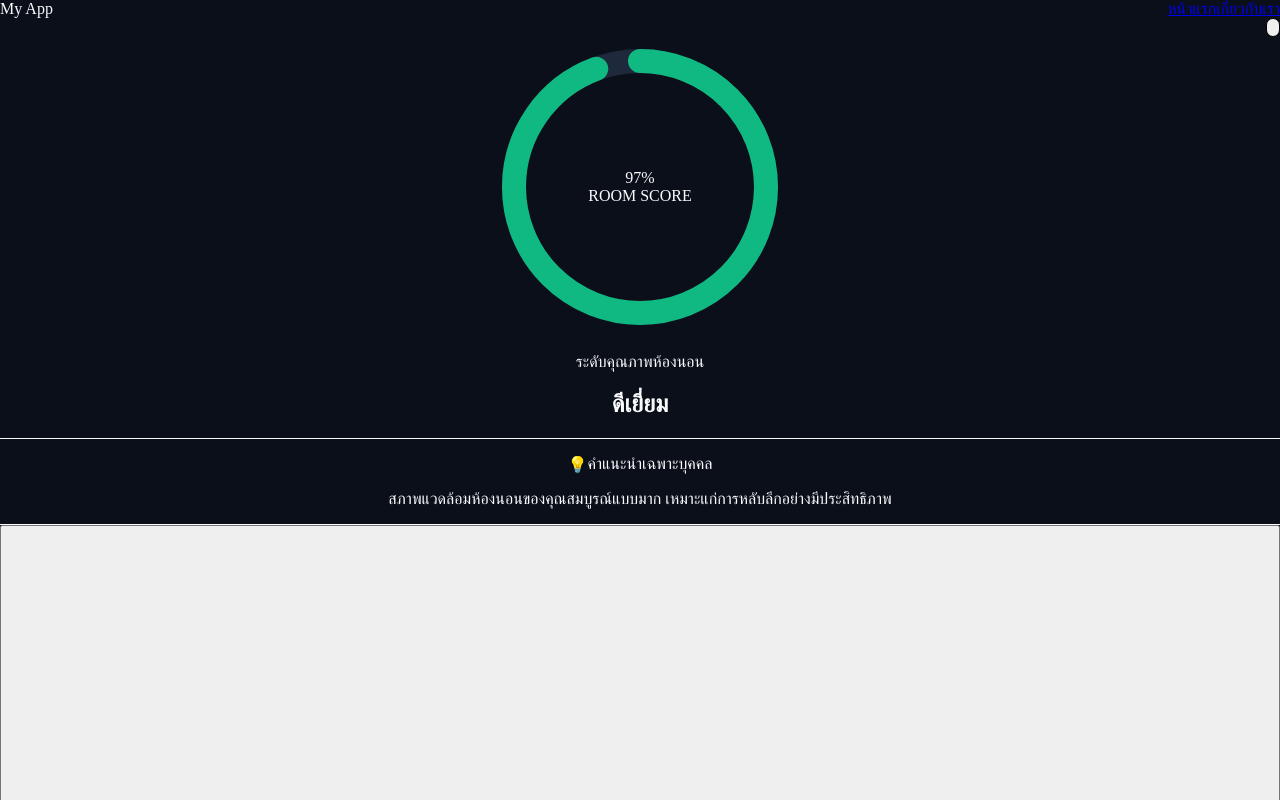
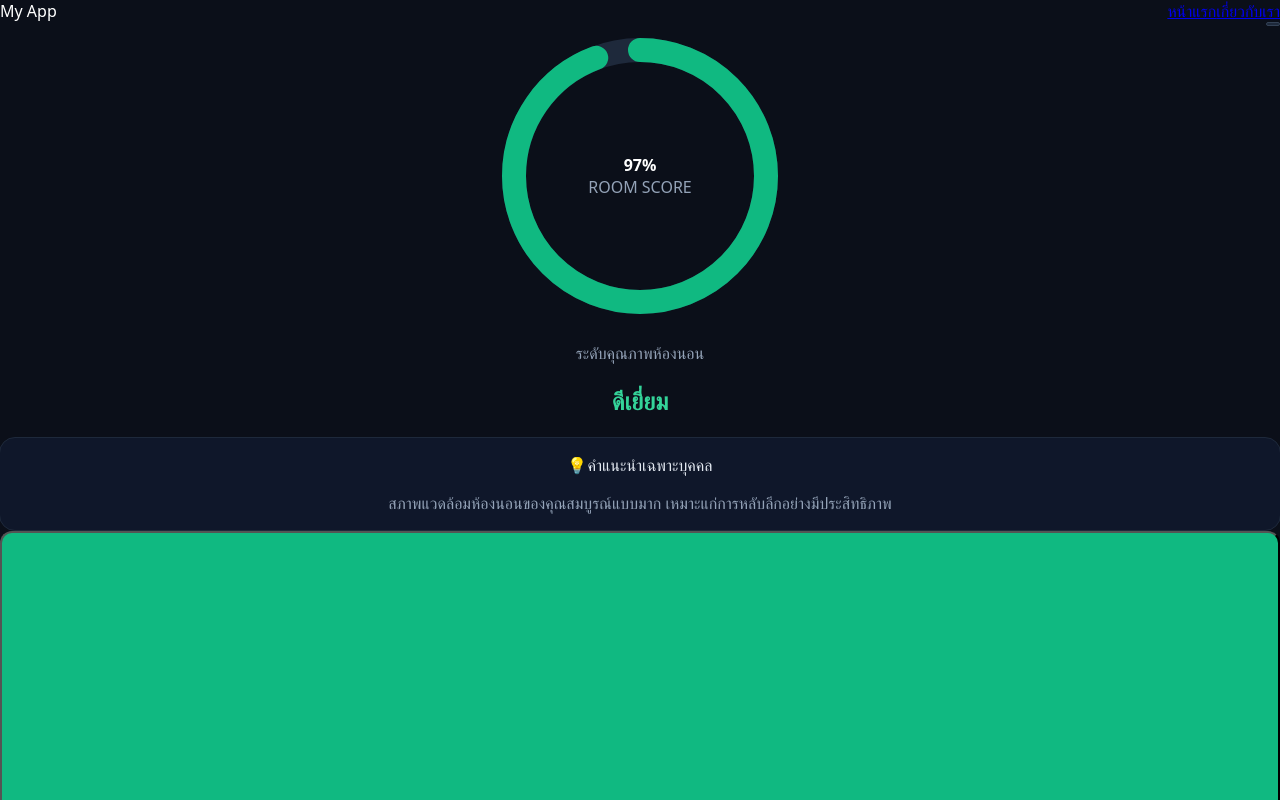
Before and after one commit to paradisesui/comflyyy, a Next.js app: page / in a window 1280 px wide. Shown: the top 800 px of the page. Built offline with nearby package versions, Linux system fonts and the light colour scheme.

Commit message:
fix style and fonts

```diff
--- a/app/globals.css
+++ b/app/globals.css
@@ -4,8 +4,9 @@
 
 html, body {
   background-color: #0b0f19 !important;
-  color: #f8fafc;
+  color: #ffffff;
   min-height: 100vh;
   margin: 0;
   padding: 0;
+  font-family: ui-sans-serif, system-ui, sans-serif, "Apple Color Emoji", "Segoe UI Emoji", "Segoe UI Symbol", "Noto Color Emoji";
 }
--- a/app/page.tsx
+++ b/app/page.tsx
@@ -5,19 +5,25 @@ export default function Home() {
   const recommendation = "สภาพแวดล้อมห้องนอนของคุณสมบูรณ์แบบมาก เหมาะแก่การหลับลึกอย่างมีประสิทธิภาพ";
 
   return (
-    <div className="w-full min-h-screen bg-[#0b0f19] text-white flex flex-col justify-between p-4 md:p-8 max-w-5xl mx-auto font-sans">
+    <div
+      style={{ backgroundColor: '#0b0f19', color: '#ffffff', minHeight: '100vh' }}
+      className="w-full flex flex-col justify-between p-4 md:p-8 max-w-4xl mx-auto font-sans"
+    >
 
       {/* Header ส่วนโปรไฟล์ด้านบน */}
       <div className="w-full flex justify-end pt-2">
-        <button className="bg-slate-800/80 p-2.5 rounded-full border border-slate-700 hover:bg-slate-700 transition shadow-md cursor-pointer">
-          <svg xmlns="http://www.w3.org/2000/svg" className="h-6 w-6 text-slate-300" fill="none" viewBox="0 0 24 24" stroke="currentColor">
+        <button
+          style={{ backgroundColor: '#1e293b', borderColor: '#334155' }}
+          className="p-3 rounded-full border transition cursor-pointer flex items-center justify-center"
+        >
+          <svg xmlns="http://www.w3.org/2000/svg" className="h-6 w-6" style={{ color: '#cbd5e1' }} fill="none" viewBox="0 0 24 24" stroke="currentColor">
             <path strokeLinecap="round" strokeLinejoin="round" strokeWidth={2} d="M16 7a4 4 0 11-8 0 4 4 0 018 0zM12 14a7 7 0 00-7 7h14a7 7 0 00-7-7z" />
           </svg>
         </button>
       </div>
 
       {/* Main Content Area */}
-      <div className="w-full flex flex-col items-center justify-center my-auto py-8 space-y-6">
+      <div className="w-full flex flex-col items-center justify-center my-auto py-6 space-y-6">
 
         {/* Circle Score Display */}
         <div className="relative flex items-center justify-center">
@@ -44,24 +50,27 @@ export default function Home() {
               />
             </svg>
             <div className="absolute flex flex-col items-center justify-center text-center">
-              <span className="text-5xl md:text-6xl font-black text-white tracking-tight">97%</span>
-              <span className="text-xs md:text-sm font-semibold tracking-widest text-slate-400 mt-1 uppercase">ROOM SCORE</span>
+              <span className="text-5xl md:text-6xl font-black text-white tracking-tight" style={{ fontWeight: 900 }}>97%</span>
+              <span className="text-xs md:text-sm font-semibold tracking-widest mt-1 uppercase" style={{ color: '#94a3b8' }}>ROOM SCORE</span>
             </div>
           </div>
         </div>
 
         {/* Level Label */}
         <div className="text-center space-y-1">
-          <p className="text-sm md:text-base text-slate-400 font-medium">ระดับคุณภาพห้องนอน</p>
-          <h2 className="text-2xl md:text-3xl font-extrabold text-emerald-400 tracking-wide">{level}</h2>
+          <p className="text-sm md:text-base font-medium" style={{ color: '#94a3b8' }}>ระดับคุณภาพห้องนอน</p>
+          <h2 className="text-3xl md:text-4xl font-extrabold tracking-wide" style={{ color: '#34d399', fontWeight: 800 }}>{level}</h2>
         </div>
 
         {/* AI Recommendation Box */}
-        <div className="w-full max-w-xl bg-slate-900/90 border border-slate-800 rounded-2xl p-5 md:p-6 text-slate-300 text-sm md:text-base leading-relaxed shadow-xl text-center">
-          <p className="font-semibold text-slate-200 mb-1.5 flex items-center justify-center gap-2">
+        <div
+          style={{ backgroundColor: '#0f172a', borderColor: '#1e293b', borderRadius: '1rem' }}
+          className="w-full max-w-xl border p-5 md:p-6 text-sm md:text-base leading-relaxed text-center shadow-xl"
+        >
+          <p className="font-semibold mb-2 flex items-center justify-center gap-2" style={{ color: '#e2e8f0' }}>
             <span>💡</span> คำแนะนำเฉพาะบุคคล
           </p>
-          <p className="text-slate-400">{recommendation}</p>
+          <p style={{ color: '#94a3b8' }}>{recommendation}</p>
         </div>
 
       </div>
@@ -70,7 +79,8 @@ export default function Home() {
       <footer className="w-full max-w-xl mx-auto space-y-3 pb-6">
         <button
           onClick={() => alert('ไปยังหน้าดูคะแนนเซนเซอร์และกราฟ')}
-          className="w-full py-3.5 px-4 bg-emerald-500 hover:bg-emerald-400 text-slate-950 font-bold rounded-xl shadow-lg shadow-emerald-500/20 transition-all flex items-center justify-center gap-2 active:scale-[0.99] cursor-pointer"
+          style={{ backgroundColor: '#10b981', color: '#020617', borderRadius: '0.75rem' }}
+          className="w-full py-3.5 px-4 font-bold shadow-lg transition-all flex items-center justify-center gap-2 cursor-pointer"
         >
           <span>ดูคะแนนเพิ่มเติม</span>
           <svg xmlns="http://www.w3.org/2000/svg" className="h-5 w-5" viewBox="0 0 20 20" fill="currentColor">
@@ -80,10 +90,11 @@ export default function Home() {
 
         <button
           onClick={() => alert('ไปยังหน้าประวัติการใช้งานและข้อมูล Persona')}
-          className="w-full py-3.5 px-4 bg-slate-900 hover:bg-slate-800 border border-slate-700/80 text-slate-200 font-semibold rounded-xl transition-all flex items-center justify-center gap-2 active:scale-[0.99] cursor-pointer"
+          style={{ backgroundColor: '#0f172a', borderColor: '#334155', color: '#e2e8f0', borderRadius: '0.75rem' }}
+          className="w-full py-3.5 px-4 border font-semibold transition-all flex items-center justify-center gap-2 cursor-pointer"
         >
           <span>ประวัติการใช้งาน</span>
-          <svg xmlns="http://www.w3.org/2000/svg" className="h-5 w-5 text-slate-400" viewBox="0 0 20 20" fill="currentColor">
+          <svg xmlns="http://www.w3.org/2000/svg" className="h-5 w-5" style={{ color: '#94a3b8' }} viewBox="0 0 20 20" fill="currentColor">
             <path fillRule="evenodd" d="M10 18a8 8 0 100-16 8 8 0 000 16zm1-12a1 1 0 10-2 0v4a1 1 0 00.293.707l2.828 2.829a1 1 0 101.415-1.415L11 9.586V6z" clipRule="evenodd" />
           </svg>
         </button>
```
